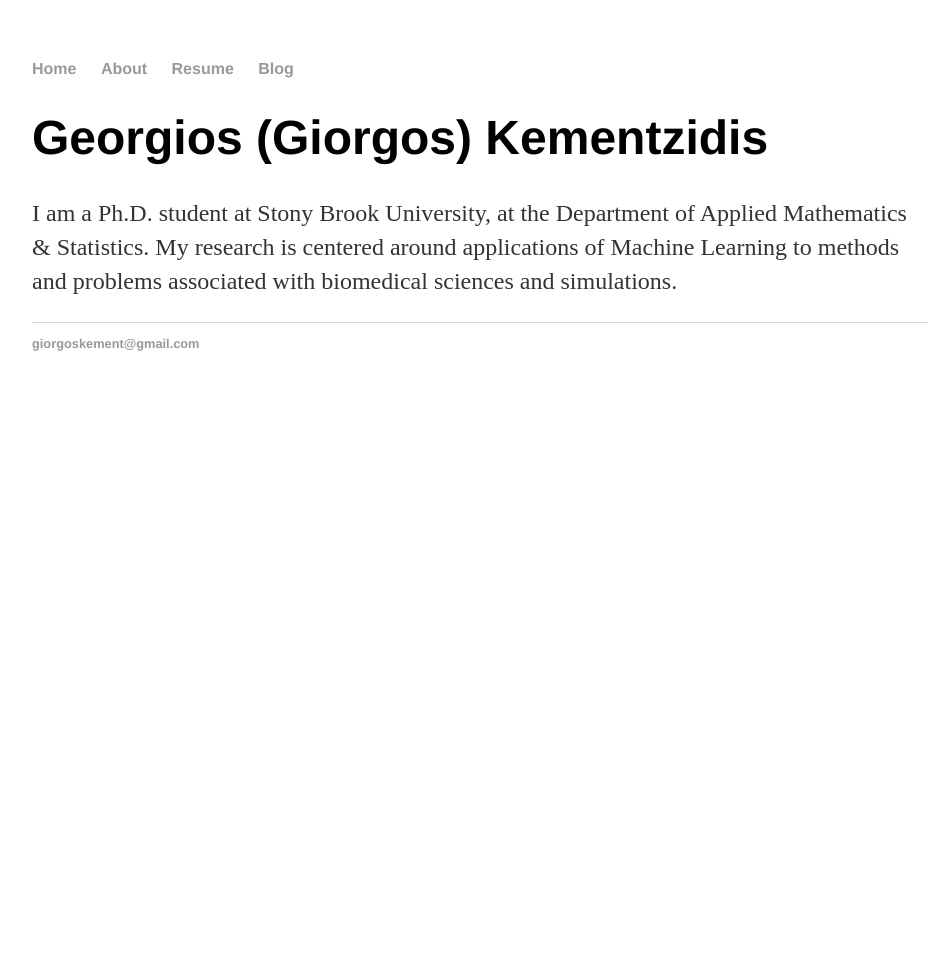
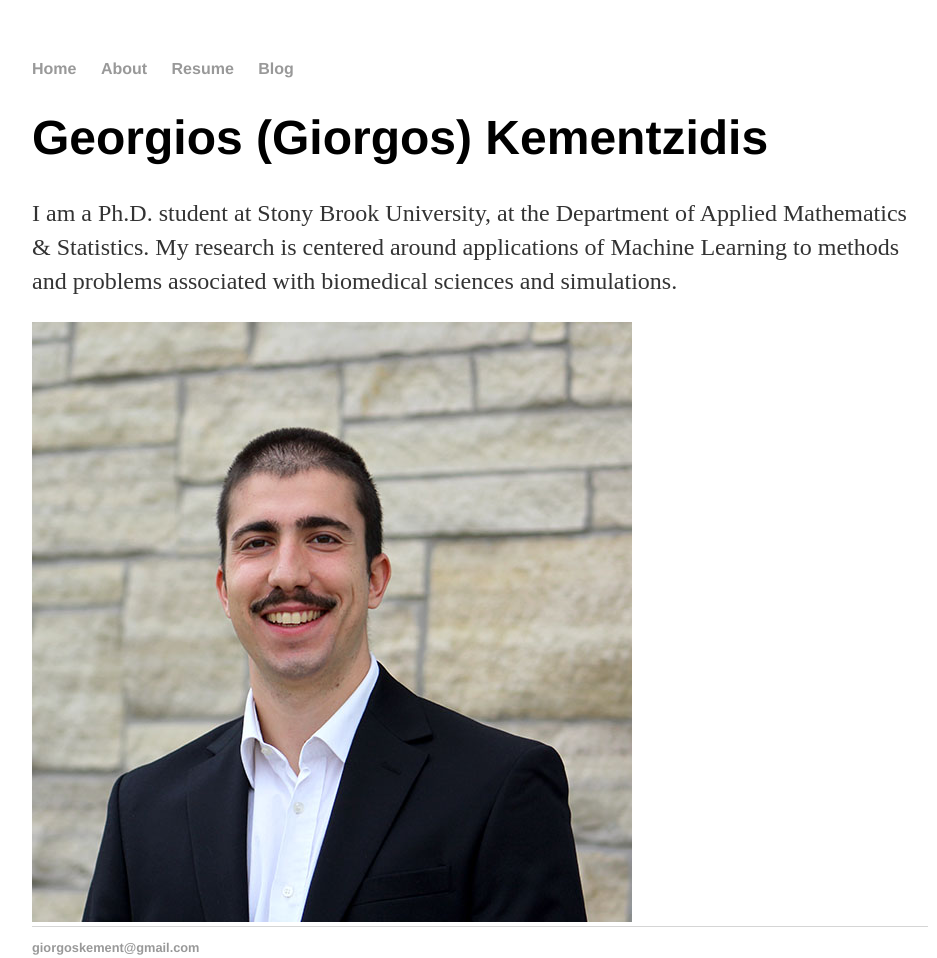
Before and after one commit to gkementzidis/gkementzidis, a plain HTML site: page index.html in a window 1280 px wide. Shown: the whole page, without its empty margins (160-1097 px from the left). Before the commit the page ends 800 px from the top, so only its background shows below. Drawn offline with Linux system fonts and the light colour scheme.

Commit message:
Update index.html

```diff
--- a/index.html
+++ b/index.html
@@ -18,6 +18,7 @@
        <h1>Georgios (Giorgos) Kementzidis</h1>
        <p>I am a Ph.D. student at Stony Brook University, at the Department of Applied Mathematics & Statistics. My research is centered around
         applications of Machine Learning to methods and problems associated with biomedical sciences and simulations. </a></p>
+       <img src="linkedin_pic.jpg">
      </div>
    </div>
    <footer>
```
